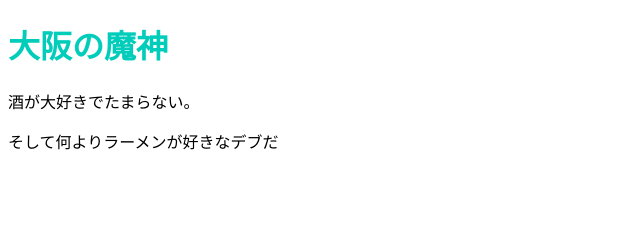
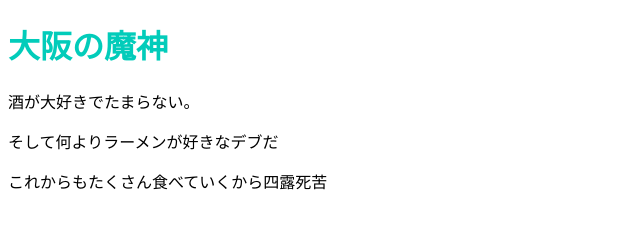
Before and after one commit to aku424tt/aku424tt.github.io, a plain HTML site: page index.html in a window 1280 px wide. Shown: the whole page, without its empty margins (0-640 px from the left). Drawn offline with Linux system fonts and the light colour scheme.

Commit message:
Update index.html

```diff
--- a/index.html
+++ b/index.html
@@ -9,5 +9,6 @@
     <h1 class="title">大阪の魔神</h1>
     <p>酒が大好きでたまらない。</p>
     <p>そして何よりラーメンが好きなデブだ</p>
+    <p>これからもたくさん食べていくから四露死苦</p>
   </body>
 </html>
```
